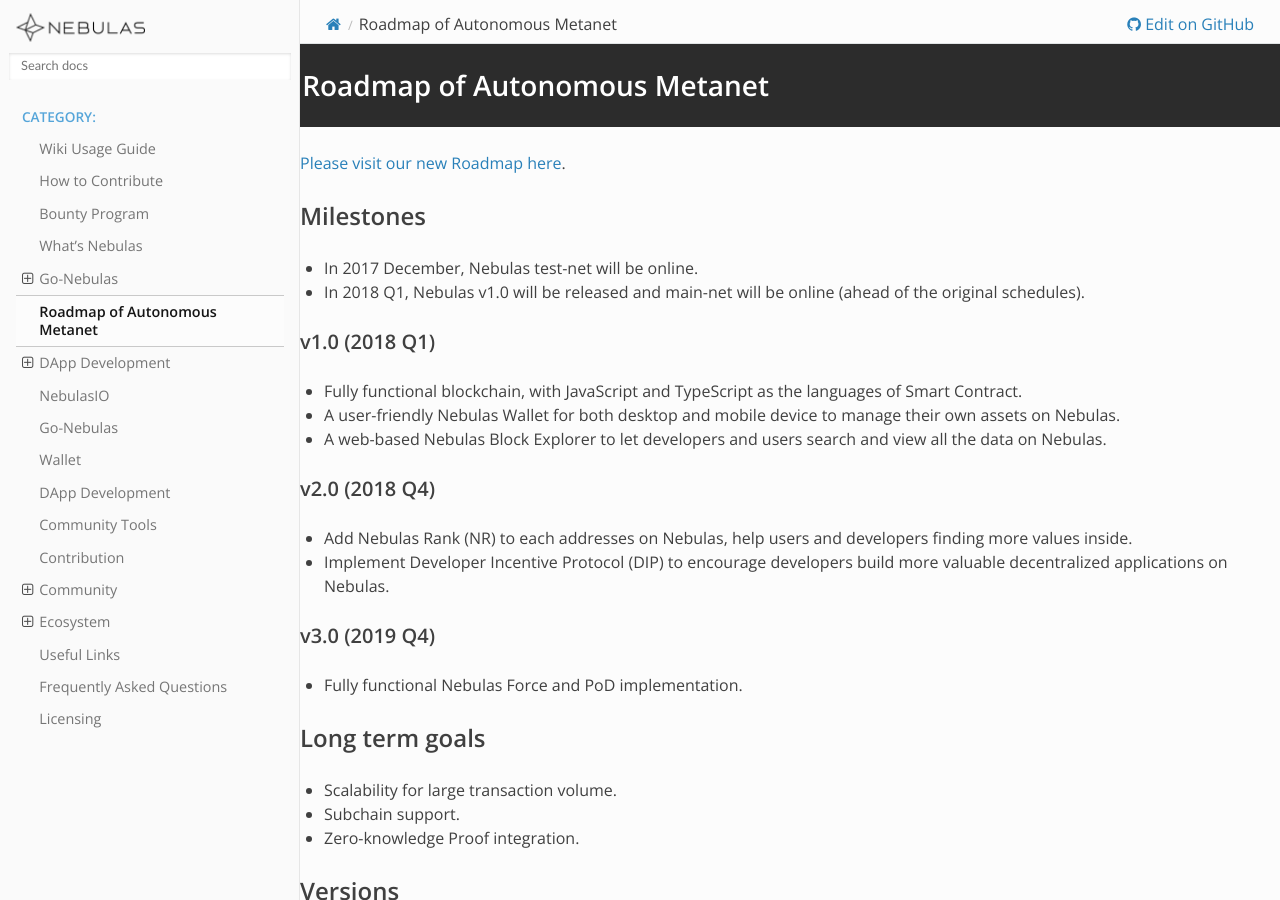
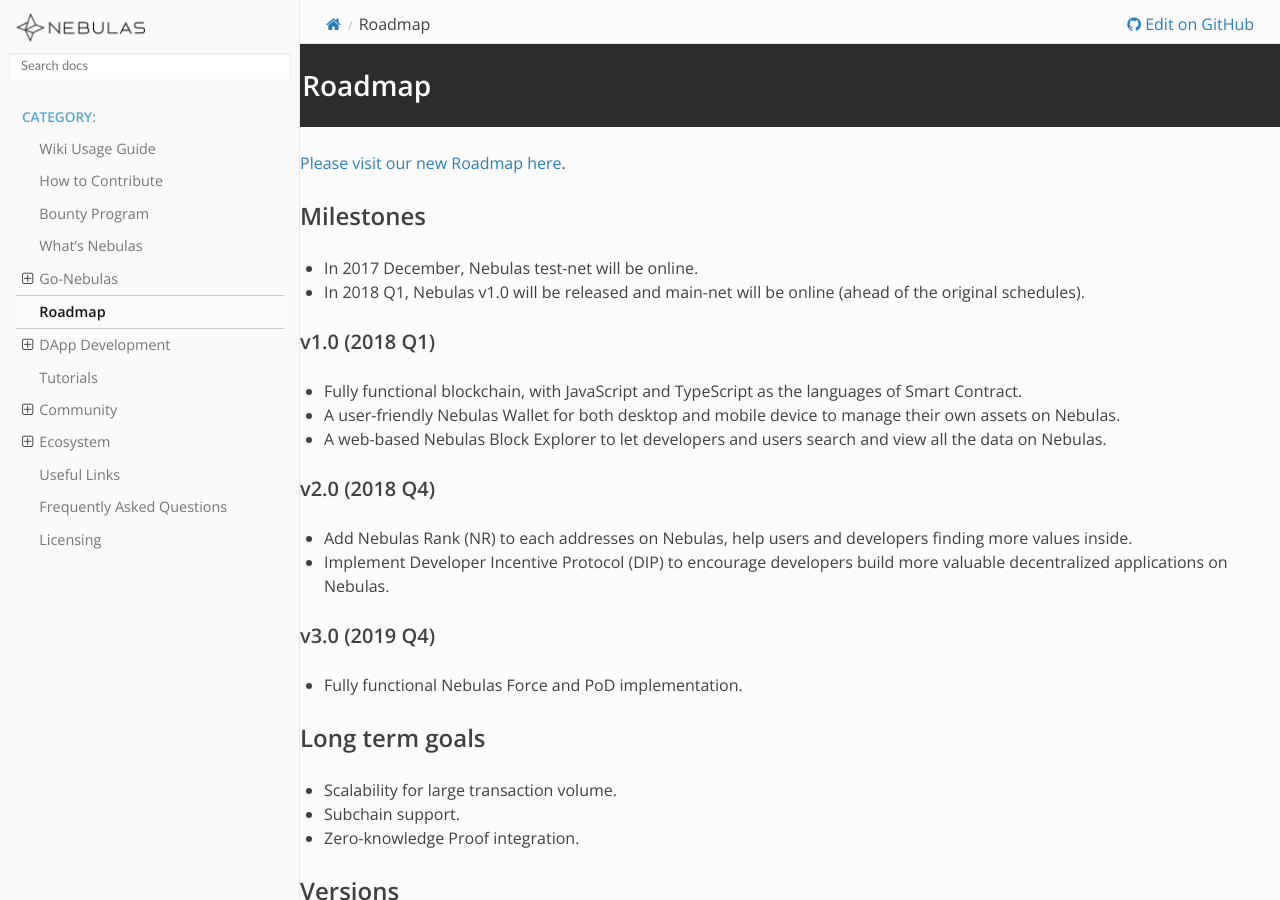
Before and after one commit to nebulasio/nebdocs, a Sphinx documentation site: the page built from docs/roadmap.md, in a window 1280 px wide and 900 px high. Built offline with Sphinx 7.4.7 and the Read the Docs theme 2.0.0, drawn with Linux system fonts in a browser that asks for light colours; pages that are not in the unit, such as notebooks, are missing from menus.

Commit message:
fix index

```diff
--- a/docs/roadmap.md
+++ b/docs/roadmap.md
@@ -1,4 +1,4 @@
-# Roadmap of Autonomous Metanet
+# Roadmap
 
 [Please visit our new Roadmap here](https://nebulas.io/roadmap.html).
 
--- a/docs/tutorials.md
+++ b/docs/tutorials.md
@@ -1,3 +1,4 @@
+# Tutorials
 Here is all you need to dive into Nebulas.
 
 ## NebulasIO
```
